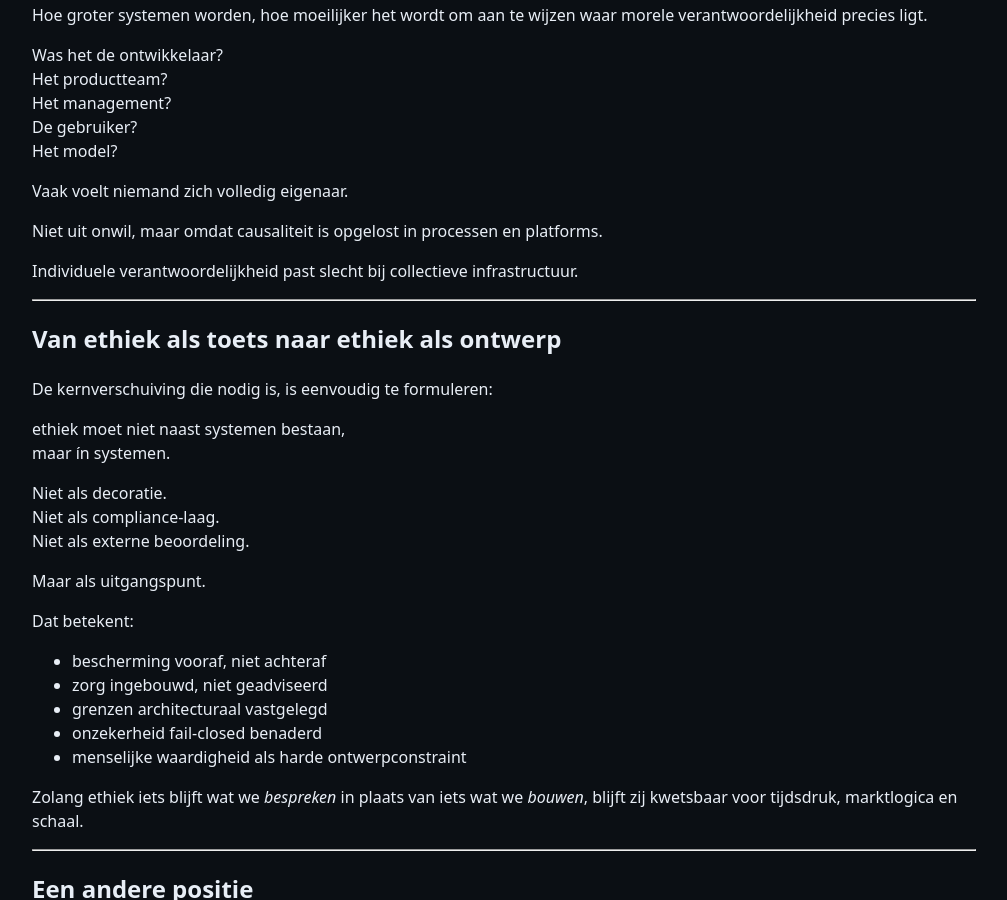
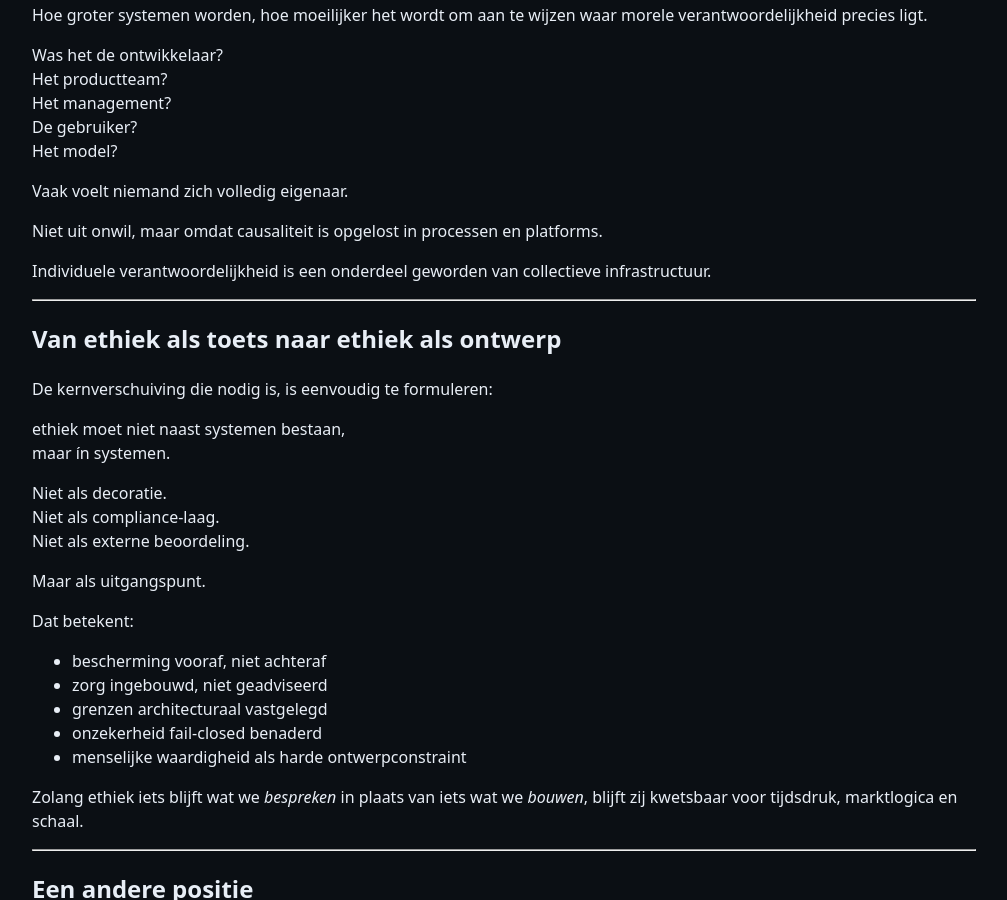
Before and after one commit to MartijnBruzzese/ModelHaven-Studio, a Jekyll site: the page built from POSITION_PAPERS/ETHICS/NL/ETHISCH_FUNDAMENT/04_h4_morele_verantwoordelijkheid_in_infrastructuur.md, in a window 1280 px wide and 900 px high, scrolled down 2566 px. Shown: the whole window, without its empty margins (136-1143 px from the left). Built offline with Jekyll 4.4.1, drawn with Linux system fonts in a browser that asks for light colours; our own code applies the rules of GitHub Pages for plain Markdown files.

Commit message:
Update 04_h4_morele_verantwoordelijkheid_in_infrastructuur.md

```diff
--- a/POSITION_PAPERS/ETHICS/NL/ETHISCH_FUNDAMENT/04_h4_morele_verantwoordelijkheid_in_infrastructuur.md
+++ b/POSITION_PAPERS/ETHICS/NL/ETHISCH_FUNDAMENT/04_h4_morele_verantwoordelijkheid_in_infrastructuur.md
@@ -117,7 +117,7 @@ Vaak voelt niemand zich volledig eigenaar.
 
 Niet uit onwil, maar omdat causaliteit is opgelost in processen en platforms.
 
-Individuele verantwoordelijkheid past slecht bij collectieve infrastructuur.
+Individuele verantwoordelijkheid is een onderdeel geworden van collectieve infrastructuur.
 
 ---
 
```
